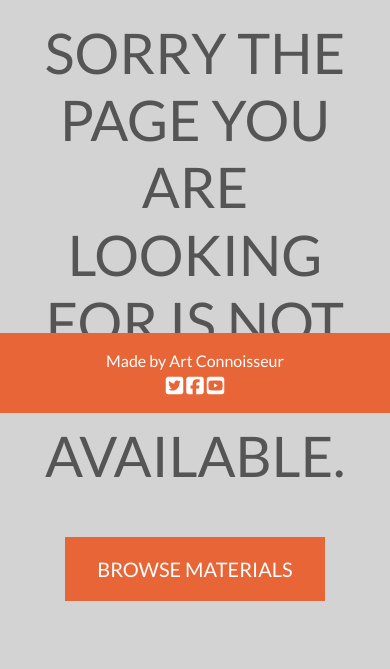
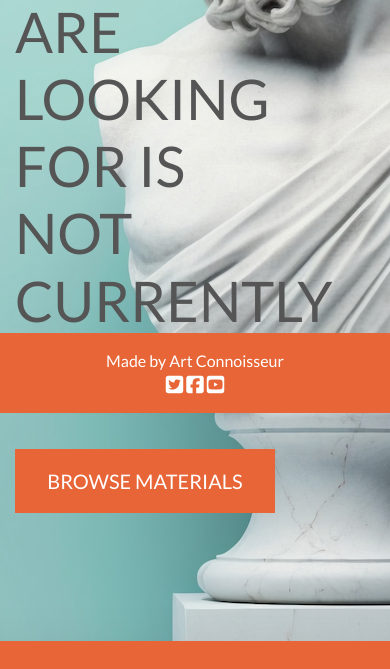
Before and after one commit to sven-cork/art-connoisseur, a Django app: template templates/errors/404.html in a window 390 px wide. Shown: the part 431-1100 px from the top of the page. After the commit the page ends 1072 px from the top, so only its background shows below. Run offline with Django 3.2, Linux system fonts and the light colour scheme; the template is opened without the code that fills it, so the values that code supplies are empty; some libraries are stand-ins or nearby versions; some web fonts are replaced.

Commit message:
Further adjustments for 404.html

```diff
--- a/templates/errors/404.html
+++ b/templates/errors/404.html
@@ -1,51 +1,42 @@
-{% extends 'base.html' %}
+{% extends "base.html" %}
 {% load static %}
 
-{% block extra_css %}
-<style>
-    body {
-        background-color: #f0f0f0;
-    }
-    .error-container {
-        background-color: lightgrey;
-        padding: 20px;
-        text-align: center;
-    }
-    @media (max-width: 992px) {
-        .error-image {
-            order: -1;
-        }
-    }
-</style>
-{% endblock %}
-
-{% block content %}
+{% block page_header %}
     <div class="container header-container">
         <div class="row">
-            <div class="col"></div>
-        </div>
-    </div>
-
-    <div class="container h-100">
-        <div class="row h-100 align-items-center">
-
-            <div class="col-12 col-lg-6 my-auto error-container">
-                <h1 class="display-4 logo-font text-black">
-                    Sorry the page you are looking for is not currently available.
-                </h1>
-                <div class="my-5">
-                    <h4>
-                        <a href="{% url 'materials' %}"
-                            class="shop-now-button btn btn-lg rounded-0 text-uppercase py-3">
-                                Browse Materials
-                        </a>
-                    </h4>
-                </div>
-            </div>
-
-            <div class="col-12 col-lg-6 error-image">
-                <img src="{% static 'error404_statue.jpg' %}" alt="Error 404 Statue" class="img-fluid">
+            <div class="col">
             </div>
         </div>
     </div>
 {% endblock %}
+
+{% block content %}
+    <div class="container">
+        <div class="row body-content">
+            <div class="col-7 col-md-6 my-auto special-offer-bar">
+                <h1 class="display-4 logo-font text-black smaller-font">
+                    Sorry, the page you are looking for is not currently available.
+                </h1>
+                <div class="my-5">
+                    <h4>
+                        <a href="{% url 'materials' %}" class="shop-now-button btn btn-lg rounded-0 text-uppercase py-3">Browse Materials</a>
+                    </h4>
+                </div>
+            </div>
+        </div>
+    </div>
+{% endblock %}
+
+{% block extra_css %}
+    <style>
+        body {
+            min-height: 100vh;
+            display: flex;
+            flex-direction: column;
+        }
+
+        .container {
+            flex: 1;
+        }
+    </style>
+{% endblock %}
```
